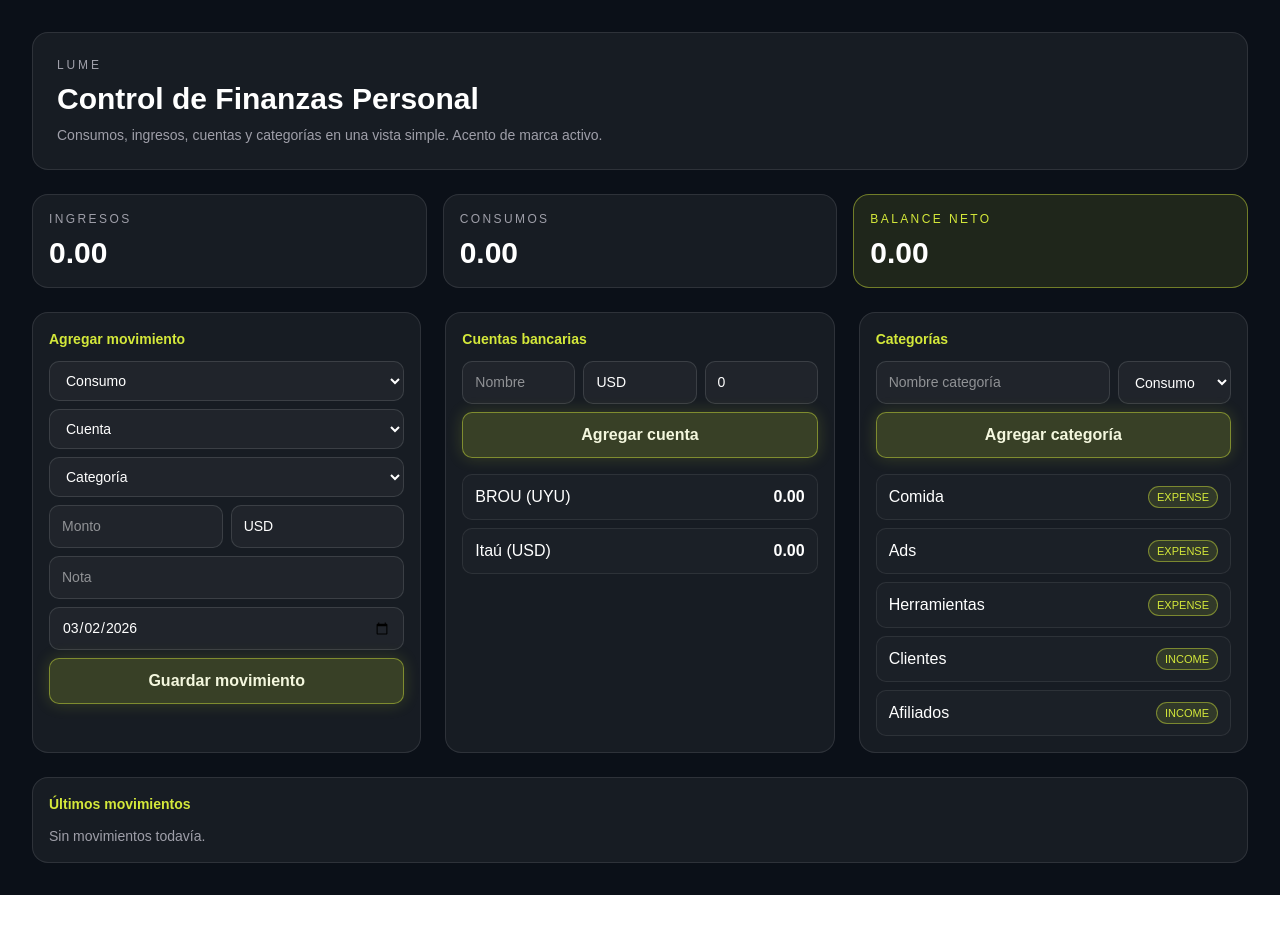
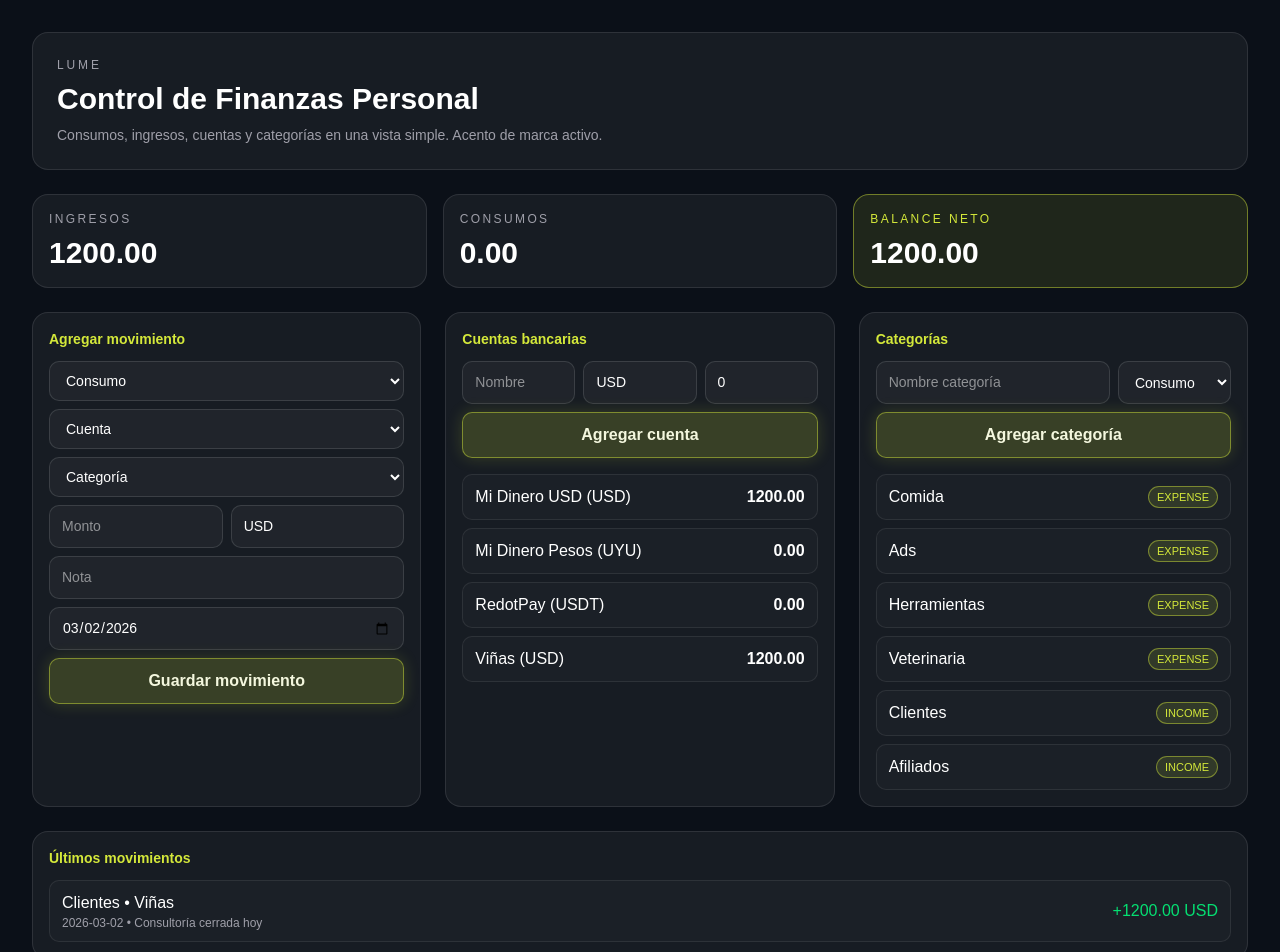
Before and after one commit to nexoopenclaw/lume, a Next.js app: page / in a window 1280 px wide. Shown: the top 952 px of the page. Before the commit the page ends 895 px from the top, so only its background shows below. Built offline with nearby package versions, Linux system fonts and the light colour scheme.

Commit message:
feat: update seed accounts/categories and preload first Vinas income tx

```diff
--- a/src/app/page.tsx
+++ b/src/app/page.tsx
@@ -34,13 +34,29 @@ const seedCategories: Category[] = [
   { id: "c-food", name: "Comida", kind: "expense" },
   { id: "c-ads", name: "Ads", kind: "expense" },
   { id: "c-tools", name: "Herramientas", kind: "expense" },
+  { id: "c-vet", name: "Veterinaria", kind: "expense" },
   { id: "c-client", name: "Clientes", kind: "income" },
   { id: "c-aff", name: "Afiliados", kind: "income" },
 ];
 
 const seedAccounts: Account[] = [
-  { id: "a-brou", name: "BROU", currency: "UYU", balance: 0 },
-  { id: "a-itau", name: "Itaú", currency: "USD", balance: 0 },
+  { id: "a-mi-usd", name: "Mi Dinero USD", currency: "USD", balance: 1200 },
+  { id: "a-mi-uyu", name: "Mi Dinero Pesos", currency: "UYU", balance: 0 },
+  { id: "a-redots", name: "RedotPay", currency: "USDT", balance: 0 },
+  { id: "a-vinas", name: "Viñas", currency: "USD", balance: 1200 },
+];
+
+const seedTxs: Tx[] = [
+  {
+    id: "t-seed-vinas-1200",
+    accountId: "a-vinas",
+    categoryId: "c-client",
+    kind: "income",
+    amount: 1200,
+    currency: "USD",
+    note: "Consultoría cerrada hoy",
+    date: new Date().toISOString().slice(0, 10),
+  },
 ];
 
 const uid = () => Math.random().toString(36).slice(2, 9);
@@ -48,7 +64,7 @@ const uid = () => Math.random().toString(36).slice(2, 9);
 export default function Home() {
   const [categories, setCategories] = useState<Category[]>(seedCategories);
   const [accounts, setAccounts] = useState<Account[]>(seedAccounts);
-  const [txs, setTxs] = useState<Tx[]>([]);
+  const [txs, setTxs] = useState<Tx[]>(seedTxs);
 
   const [newCat, setNewCat] = useState({ name: "", kind: "expense" as Category["kind"] });
   const [newAccount, setNewAccount] = useState({ name: "", currency: "USD", balance: "0" });
```
